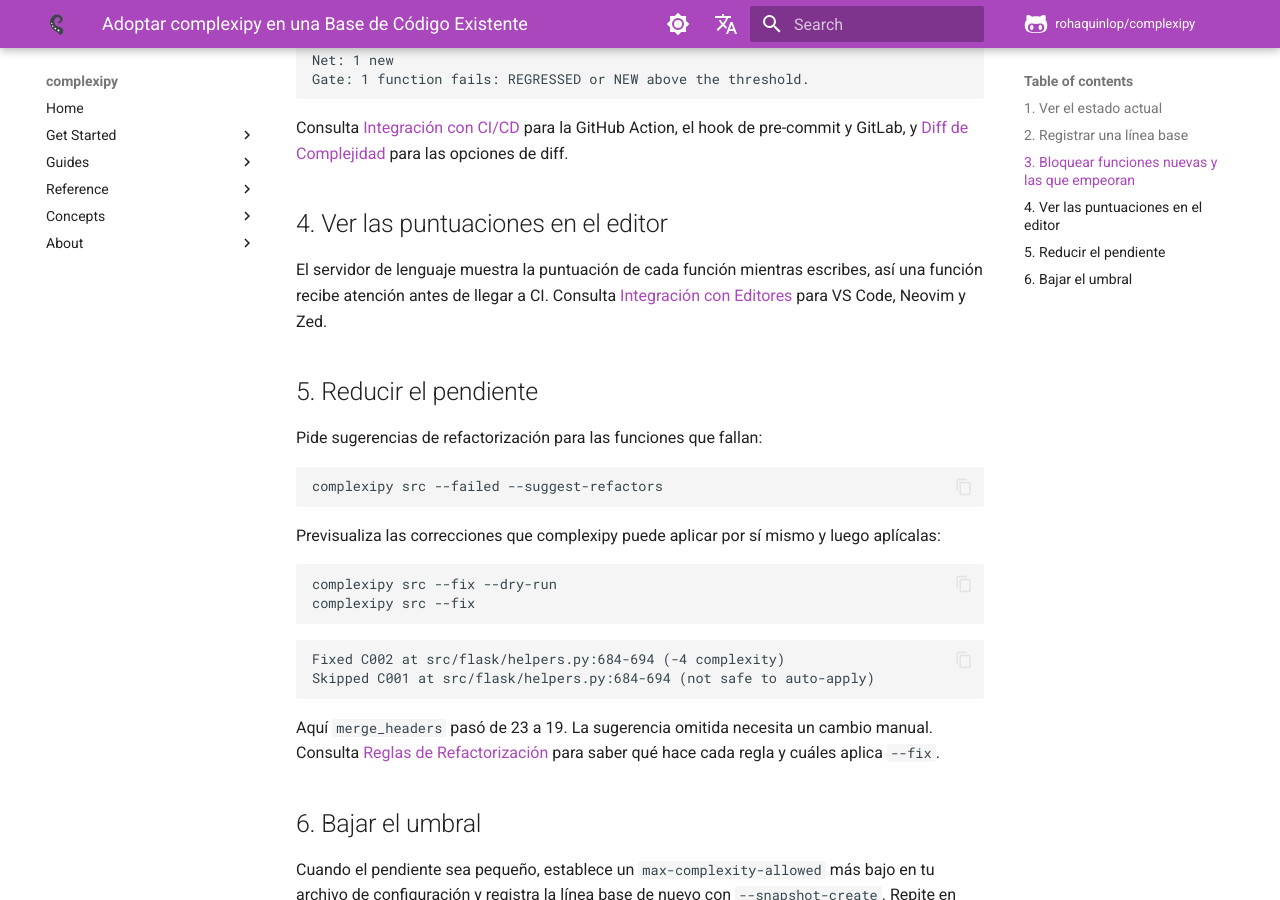
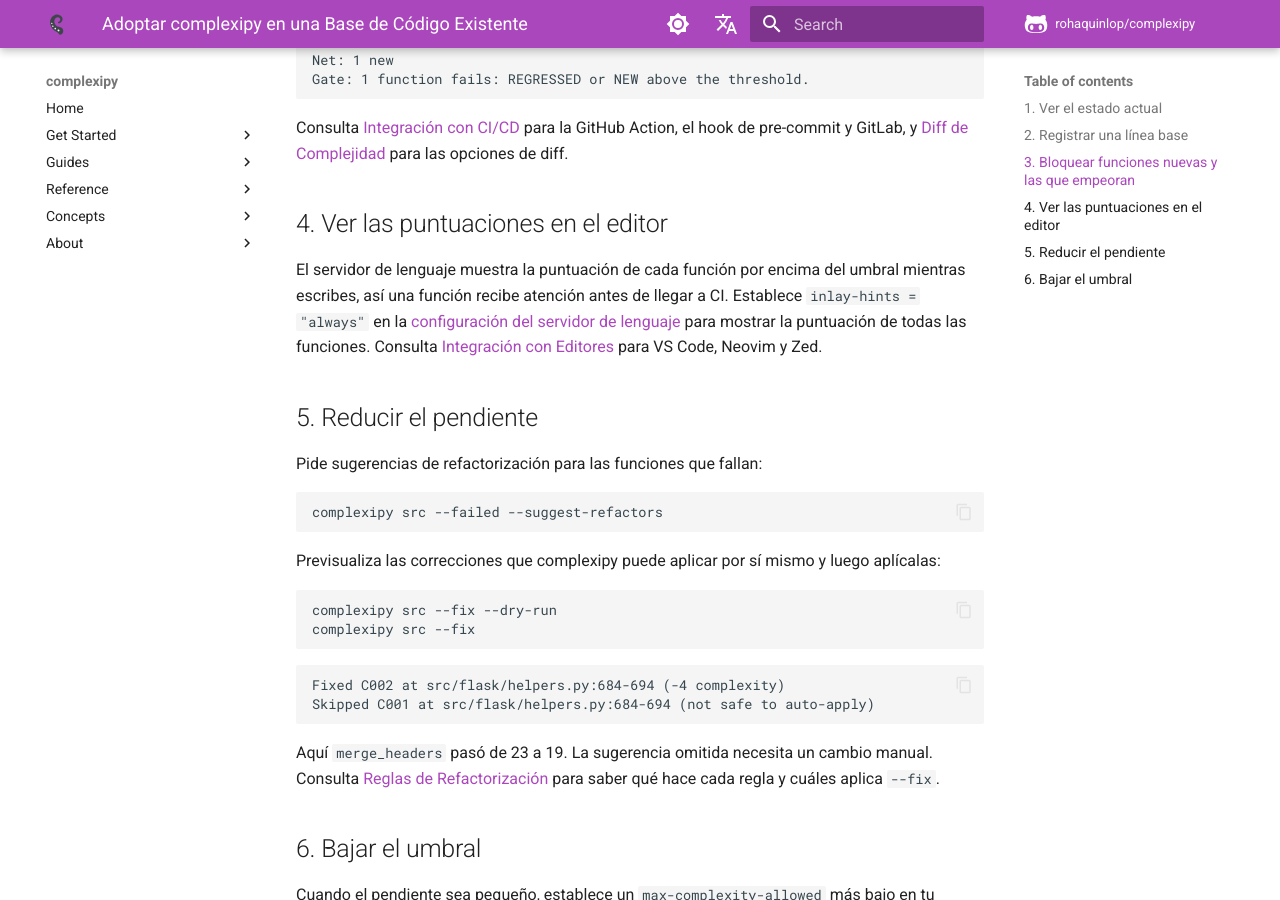
Before and after one commit to rohaquinlop/complexipy, an MkDocs documentation site: the page built from docs/es/adoption.md, in a window 1280 px wide and 900 px high, scrolled down 1536 px. Built offline with MkDocs 1.6.1 and Material for MkDocs 9.7.7, drawn with Linux system fonts in a browser that asks for light colours; comment, search, counter and statistics services are not loaded.

Commit message:
docs(site): say the editor shows scores above the threshold by default

```diff
--- a/docs/es/adoption.md
+++ b/docs/es/adoption.md
@@ -70,7 +70,7 @@
 
 ## 4. Ver las puntuaciones en el editor
 
-El servidor de lenguaje muestra la puntuación de cada función mientras escribes, así una función recibe atención antes de llegar a CI. Consulta [Integración con Editores](editors.md) para VS Code, Neovim y Zed.
+El servidor de lenguaje muestra la puntuación de cada función por encima del umbral mientras escribes, así una función recibe atención antes de llegar a CI. Establece `inlay-hints = "always"` en la [configuración del servidor de lenguaje](configuration.md#configuracion-del-servidor-de-lenguaje) para mostrar la puntuación de todas las funciones. Consulta [Integración con Editores](editors.md) para VS Code, Neovim y Zed.
 
 ## 5. Reducir el pendiente
 
```
Also changed, not shown: docs/adoption.md (+1 -1 lines).
